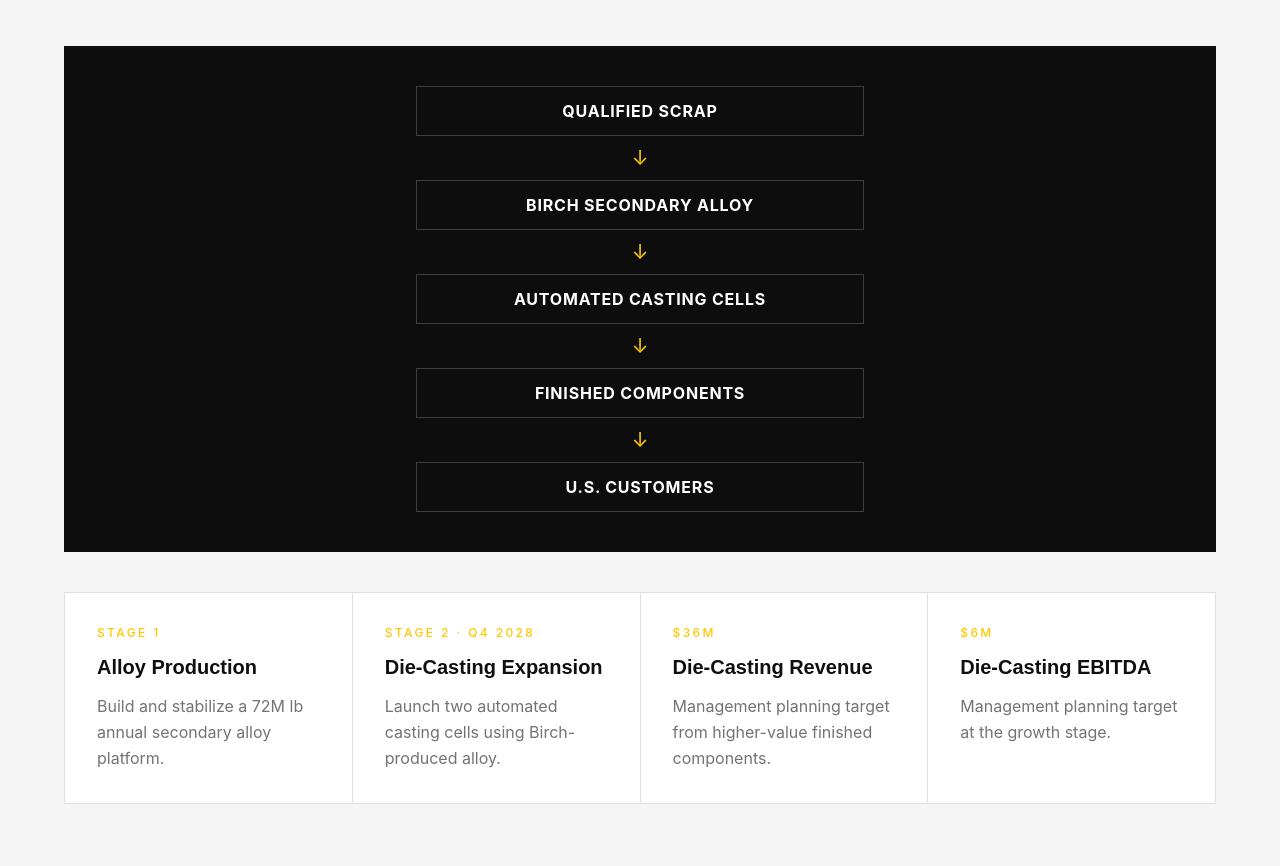
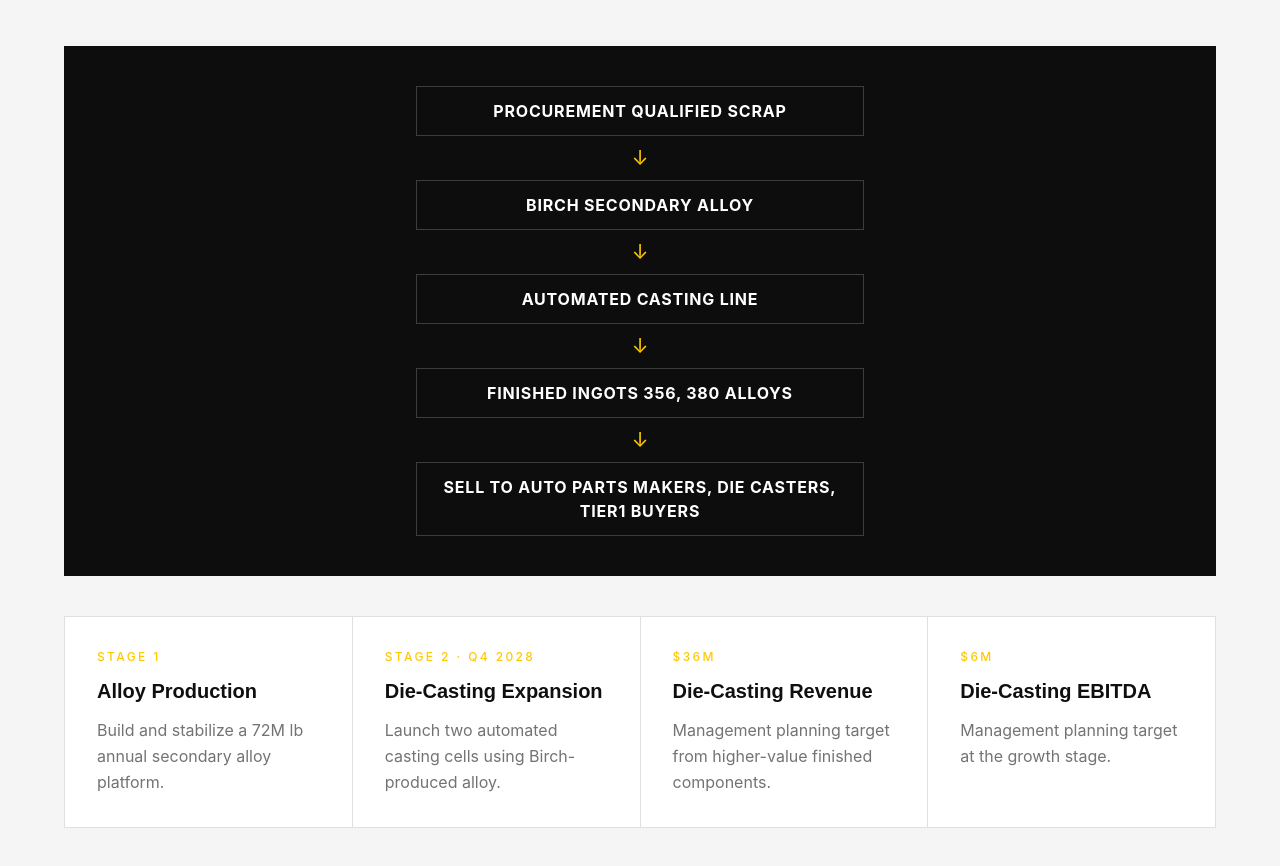
Before and after one commit to partnershipmia-glitch/birchaluminum, a React (Vite) app: page / in a window 1280 px wide. Shown: the part 6314-7180 px from the top of the page. Built offline with nearby package versions, Linux system fonts and the light colour scheme.

Commit message:
Changes
Co-authored-by: partnershipmia-glitch <325677041+partnershipmia-glitch@users.noreply.github.com>

```diff
--- a/src/components/Vision.tsx
+++ b/src/components/Vision.tsx
@@ -1,9 +1,9 @@
 const chain = [
-  "Qualified Scrap",
+  "Procurement Qualified Scrap",
   "Birch Secondary Alloy",
-  "Automated Casting Cells",
-  "Finished Components",
-  "U.S. Customers",
+  "Automated Casting Line",
+  "Finished ingots 356, 380 alloys",
+  "Sell to Auto parts makers, die casters, TIER1 buyers",
 ];
 
 const phases = [
```
